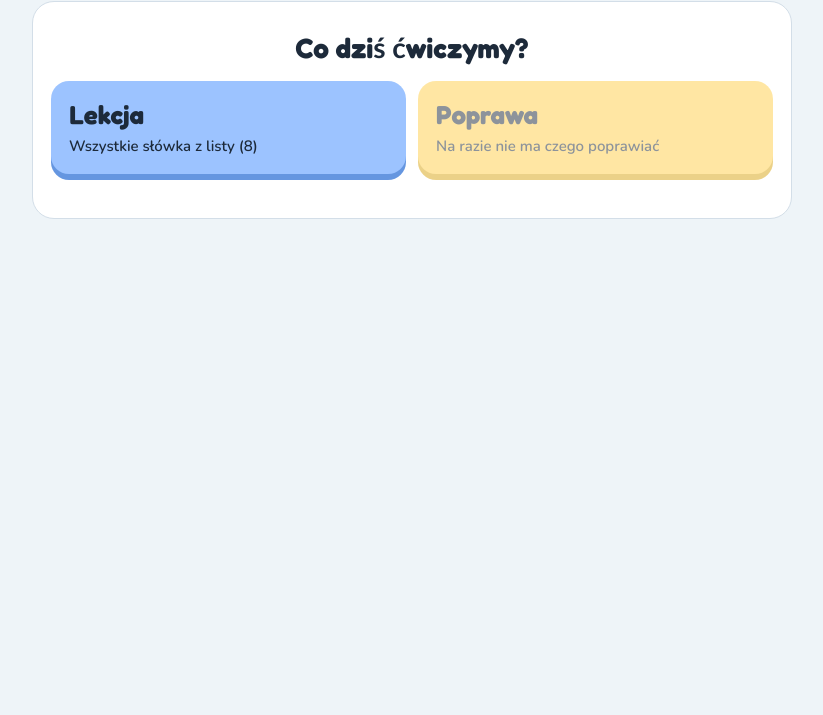
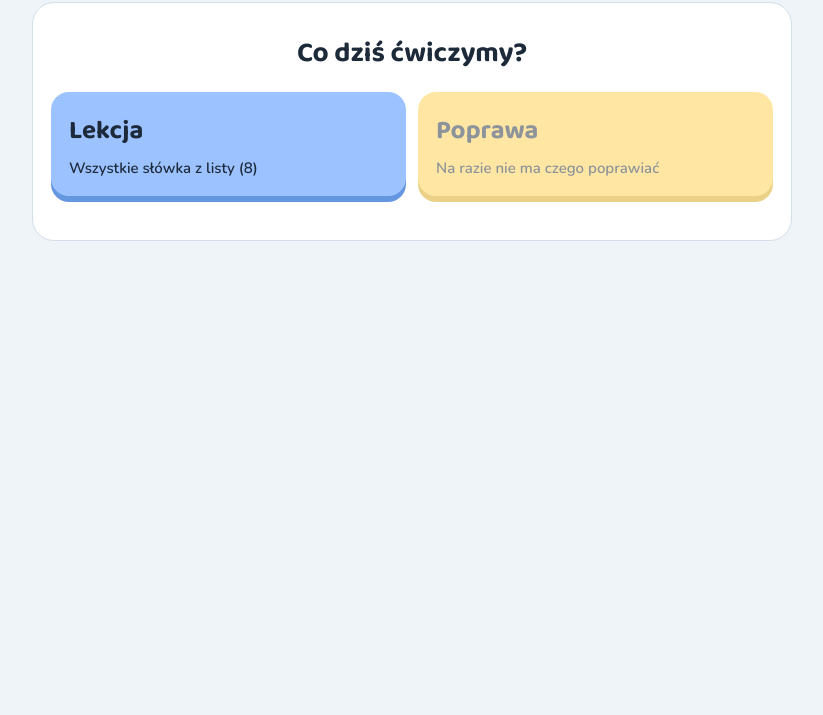
Before and after one commit to fabiansprycha/Slowka, a plain HTML site: page index.html in a window 1280 px wide. Shown: the part 85-800 px from the top of the page, without its empty margins (228-1051 px from the left). Drawn offline with nearby package versions, Linux system fonts and the light colour scheme.

Commit message:
Switch display font to Baloo 2 so Polish letters render correctly
Co-Authored-By: Claude Opus 5.5 <noreply@anthropic.com>
Claude-Session: https://claude.ai/code/session_01CK2fXtGi2n87sAZM2b1QS5

```diff
--- a/index.html
+++ b/index.html
@@ -7,7 +7,7 @@
 <meta name="claude:viewport-fit-sides" content="cover">
 <link rel="preconnect" href="https://fonts.googleapis.com">
 <link rel="preconnect" href="https://fonts.gstatic.com" crossorigin>
-<link rel="stylesheet" href="https://fonts.googleapis.com/css2?family=Fredoka:wght@500;600;700&family=Nunito:wght@400;600;700&display=swap">
+<link rel="stylesheet" href="https://fonts.googleapis.com/css2?family=Baloo+2:wght@500;600;700;800&family=Nunito:wght@400;600;700;800&display=swap">
 <style>
 /* Layout: one centered column; a card with the Polish word, letter slots, then a tray of tiles. */
 :root {
@@ -27,7 +27,7 @@
   --t4: #9cc3ff; --t4s: #6596e0;
   --t5: #d6a8ff; --t5s: #a974da;
   --tile-ink: #1d2a3a;
-  --display: "Fredoka", "Trebuchet MS", system-ui, sans-serif;
+  --display: "Baloo 2", "Trebuchet MS", system-ui, sans-serif;
   --body: "Nunito", system-ui, -apple-system, "Segoe UI", sans-serif;
 }
 @media (prefers-color-scheme: dark) {
@@ -70,7 +70,7 @@ button:focus-visible, textarea:focus-visible { outline: 3px solid var(--accent);
 
 .prompt { text-align: center; display: flex; flex-direction: column; gap: 4px; margin-block: 20px 22px; }
 .prompt small { text-transform: uppercase; letter-spacing: .1em; font-size: 12px; font-weight: 700; color: var(--muted); }
-.prompt .pl { font-family: var(--display); font-weight: 600; font-size: clamp(30px, 7vw, 44px); text-wrap: balance; overflow-wrap: anywhere; }
+.prompt .pl { font-family: var(--display); font-weight: 700; line-height: 1.15; font-size: clamp(30px, 7vw, 44px); text-wrap: balance; overflow-wrap: anywhere; }
 
 .slots, .tray { display: flex; flex-wrap: wrap; justify-content: center; gap: 8px; }
 .slots { margin-bottom: 26px; min-height: 60px; }
```
